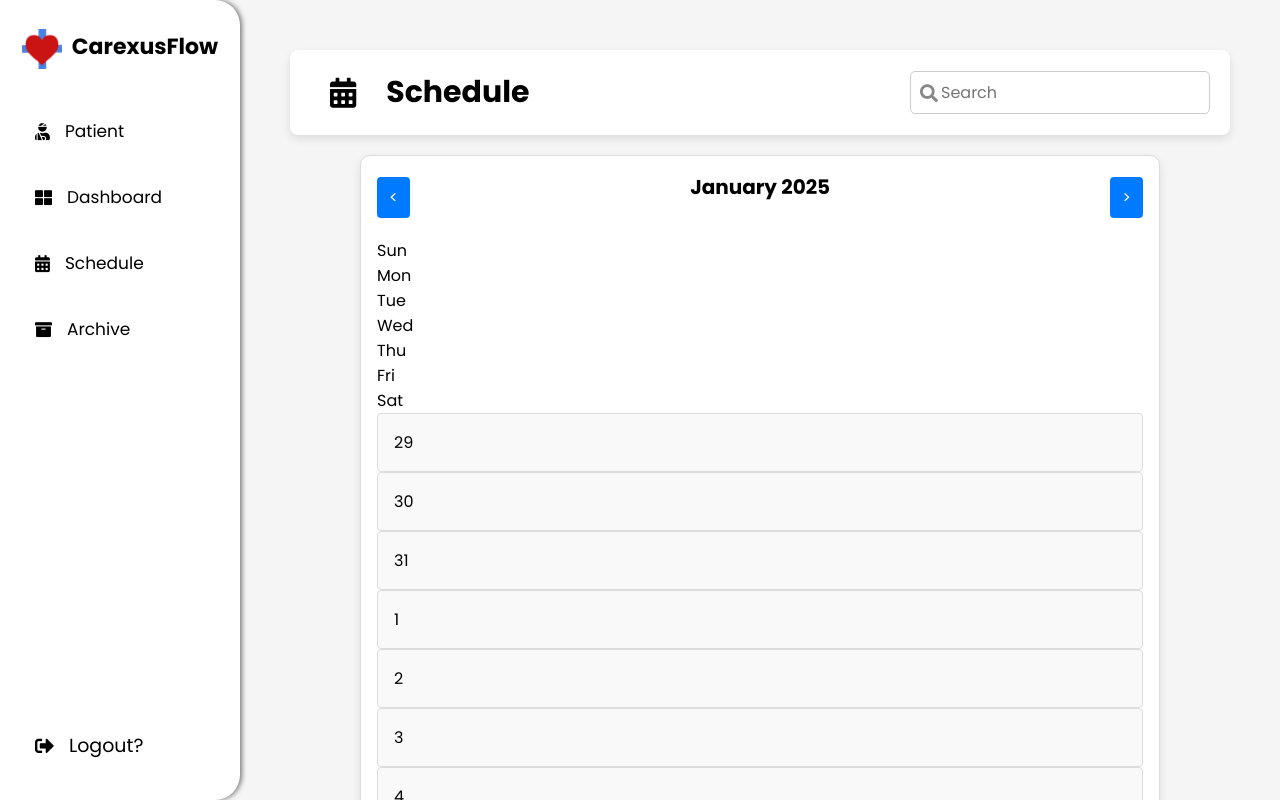
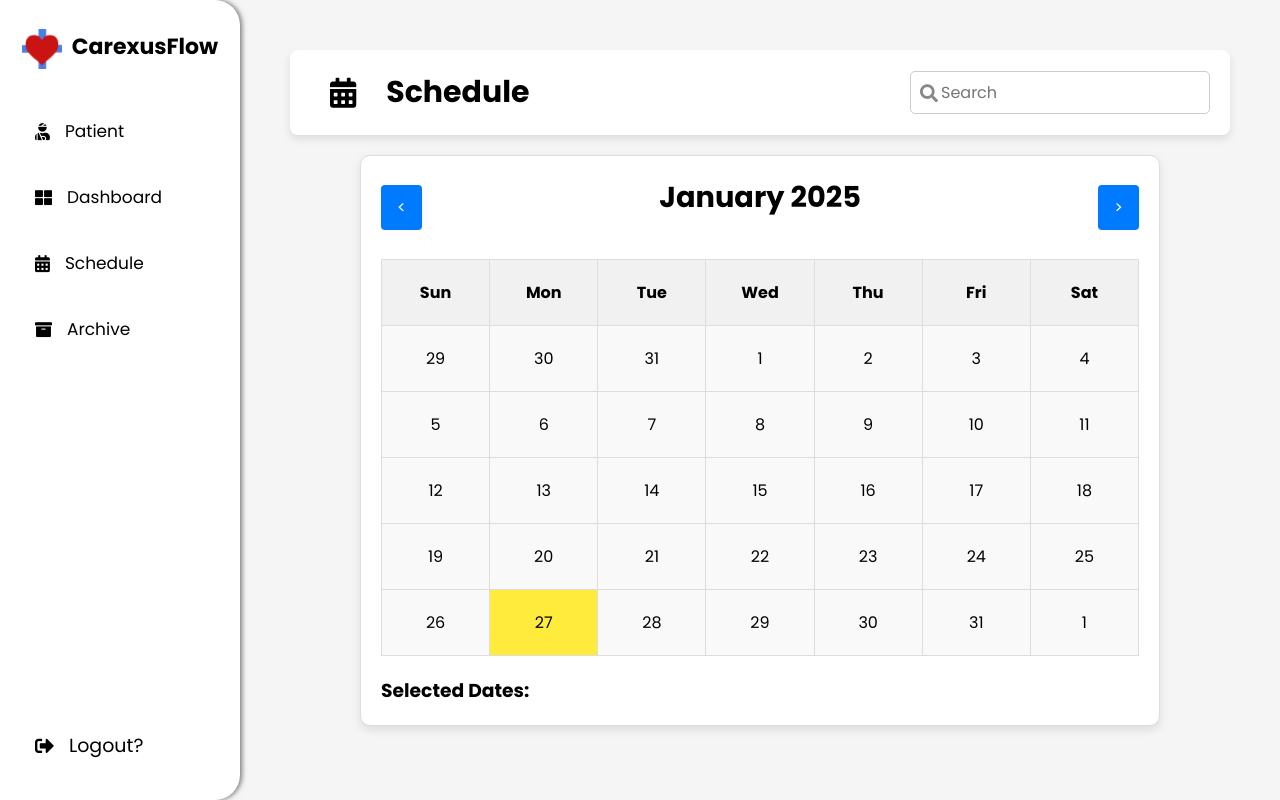
Before and after one commit to dumbbass/IntegCode, an Angular app: page /schedule in a window 1280 px wide. Built offline with nearby package versions, Linux system fonts and the light colour scheme.

Commit message:
Calendar

```diff
--- a/src/app/ADMIN/schedule/schedule.component.css
+++ b/src/app/ADMIN/schedule/schedule.component.css
@@ -138,22 +138,23 @@ h2 {
 .schedule-container {
   max-width: 800px;
   margin: auto;
-  padding: 16px;
+  padding: 20px;
   border: 1px solid #ddd;
   border-radius: 10px;
   background-color: #fff;
   box-shadow: 0 4px 10px rgba(0, 0, 0, 0.1);
+  font-family: 'Arial', sans-serif;
 }
 
 .calendar-header {
   display: flex;
   justify-content: space-between;
   align-items: center;
-  margin-bottom: 16px;
+  margin-bottom: 20px;
 }
 
 .calendar-title {
-  font-size: 1.5rem;
+  font-size: 1.8rem;
   font-weight: bold;
 }
 
@@ -161,38 +162,40 @@ h2 {
   background-color: #007bff;
   color: #fff;
   border: none;
-  padding: 8px 12px;
+  padding: 10px 16px;
   border-radius: 4px;
   cursor: pointer;
   font-size: 1rem;
+  transition: background-color 0.3s ease;
 }
 
 .btn:hover {
   background-color: #0056b3;
 }
 
-.calendar-grid {
-  display: grid;
-  grid-template-columns: repeat(7, 1fr);
-  gap: 8px;
+.calendar-table {
+  width: 100%;
+  border-collapse: collapse;
+}
+
+.calendar-table th,
+.calendar-table td {
+  width: 14.28%;
+  padding: 20px;
   text-align: center;
+  border: 1px solid #ddd;
+  font-size: 1rem;
+  cursor: pointer;
 }
 
 .calendar-day-header {
+  background-color: #f1f1f1;
   font-weight: bold;
-  padding: 10px 0;
-  background-color: #f1f1f1;
-  border: 1px solid #ddd;
-  border-radius: 4px;
 }
 
 .calendar-cell {
-  padding: 16px;
   background-color: #f9f9f9;
-  border: 1px solid #ddd;
-  border-radius: 4px;
-  cursor: pointer;
-  font-size: 1rem;
+  transition: background-color 0.3s ease;
 }
 
 .calendar-cell:hover {
@@ -202,19 +205,43 @@ h2 {
 .calendar-cell.selected {
   background-color: #007bff;
   color: #fff;
-  border-color: #007bff;
+  font-weight: bold;
+  border: 2px solid #0056b3;
+}
+
+.calendar-cell.today {
+  background-color: #ffeb3b;
+  border: 2px solid #fbc02d;
 }
 
 .selected-dates {
-  margin-top: 16px;
+  margin-top: 20px;
 }
 
 .selected-dates ul {
   list-style: none;
-  padding-left: 0;
+  padding: 0;
 }
 
 .selected-dates li {
-  padding: 4px 0;
+  padding: 8px 0;
   border-bottom: 1px solid #ddd;
 }
+
+/* Responsive Design */
+@media (max-width: 600px) {
+  .calendar-title {
+    font-size: 1.4rem;
+  }
+
+  .btn {
+    padding: 8px 12px;
+    font-size: 0.9rem;
+  }
+
+  .calendar-table th,
+  .calendar-table td {
+    padding: 12px;
+    font-size: 0.9rem;
+  }
+}
--- a/src/app/ADMIN/schedule/schedule.component.html
+++ b/src/app/ADMIN/schedule/schedule.component.html
@@ -20,22 +20,28 @@
     <div class="schedule-container">
       <div class="calendar-header">
         <button (click)="prevMonth()" class="btn">&lt;</button>
-        <h2>{{ currentMonth | date: 'MMMM yyyy' }}</h2>
+        <h2 class="calendar-title">{{ currentMonth | date: 'MMMM yyyy' }}</h2>
         <button (click)="nextMonth()" class="btn">&gt;</button>
       </div>
 
-      <div class="calendar-days">
-        <div *ngFor="let day of weekDays" class="day-header">{{ day }}</div>
-      </div>
-
-      <div class="calendar-cells">
-        <div *ngFor="let day of daysInMonth"
-             class="calendar-cell"
-             [class.selected]="isSelected(day)"
-             (click)="toggleDate(day)">
-          {{ day.getDate() }}
-        </div>
-      </div>
+      <table class="calendar-table">
+        <thead>
+          <tr>
+            <th *ngFor="let day of weekDays" class="calendar-day-header">{{ day }}</th>
+          </tr>
+        </thead>
+        <tbody>
+          <tr *ngFor="let week of getWeeks()">
+            <td *ngFor="let day of week"
+                class="calendar-cell"
+                [class.selected]="isSelected(day)"
+                [class.today]="isToday(day)"
+                (click)="toggleDate(day)">
+              {{ day.getDate() }}
+            </td>
+          </tr>
+        </tbody>
+      </table>
 
       <div class="selected-dates">
         <h3>Selected Dates:</h3>
@@ -46,5 +52,6 @@
     </div>
 
 
+
   </div>
 </div>
--- a/src/app/ADMIN/schedule/schedule.component.ts
+++ b/src/app/ADMIN/schedule/schedule.component.ts
@@ -60,4 +60,30 @@ export class ScheduleComponent {
   isSelected(date: Date): boolean {
     return this.selectedDates.some((d) => isSameDay(d, date));
   }
+  getWeeks(): Date[][] {
+    const weeks: Date[][] = [];
+    let week: Date[] = [];
+
+    this.daysInMonth.forEach((day, index) => {
+      week.push(day);
+      if ((index + 1) % 7 === 0) {
+        weeks.push(week);
+        week = [];
+      }
+    });
+
+    if (week.length > 0) {
+      weeks.push(week);
+    }
+
+    return weeks;
+  }
+
+  isToday(date: Date): boolean {
+    const today = new Date();
+    return date.getDate() === today.getDate() &&
+           date.getMonth() === today.getMonth() &&
+           date.getFullYear() === today.getFullYear();
+  }
+
 }
```
